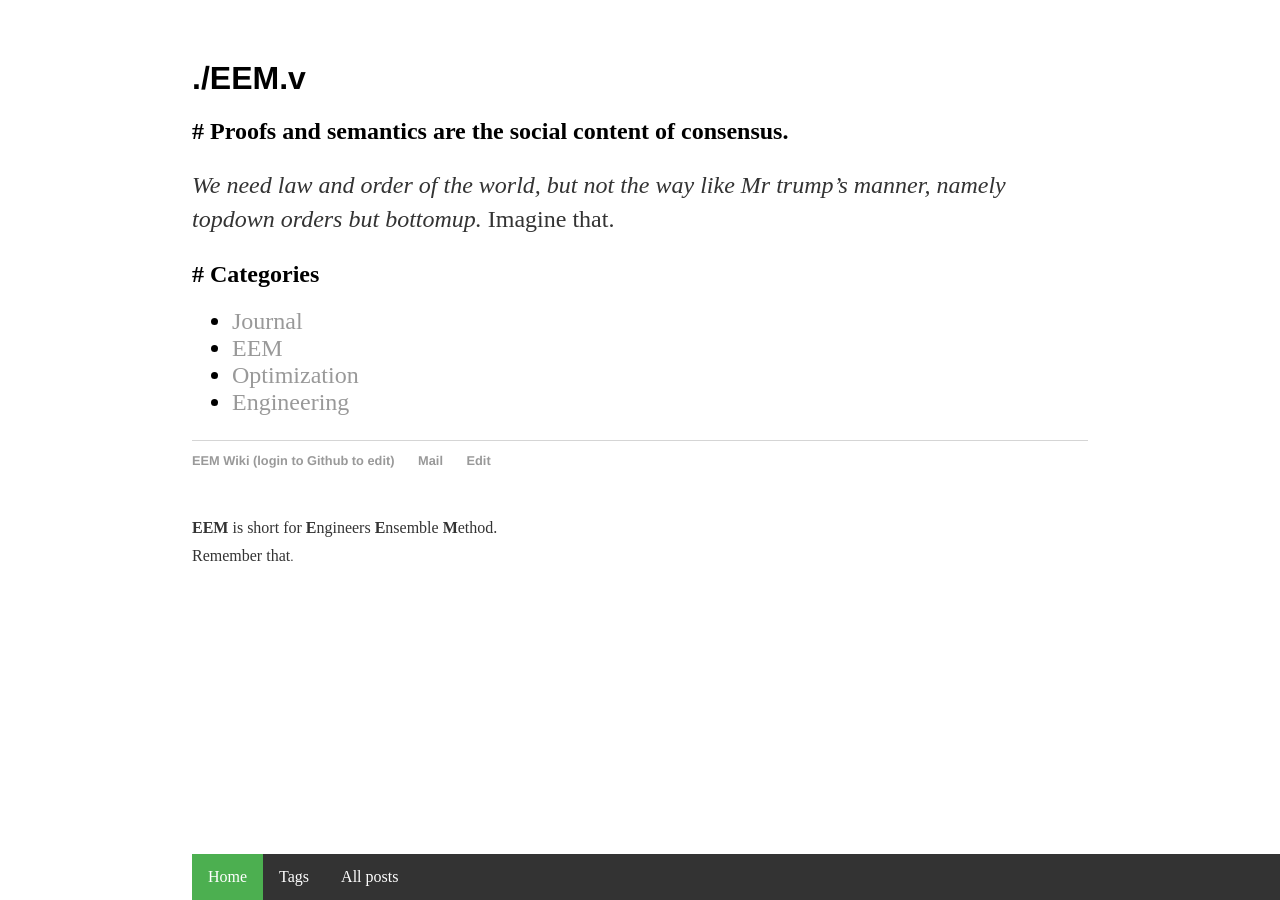
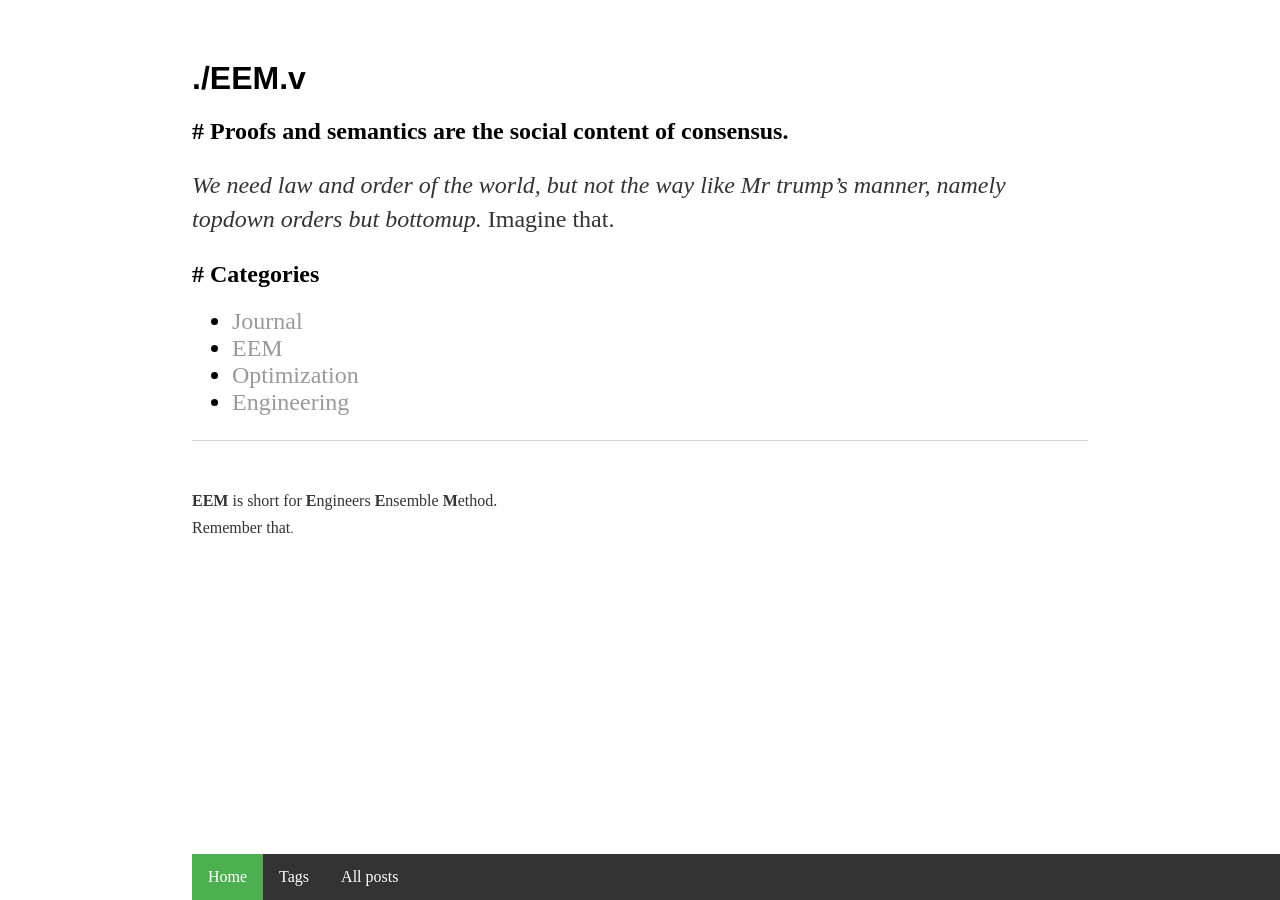
Before and after one commit to takasimiz/bak-github.io, a Jekyll site: the page built from index.html, in a window 1280 px wide. Built offline with Jekyll 4.4.1, drawn with Linux system fonts in a browser that asks for light colours.

Commit message:
Update default.html

```diff
--- a/_layouts/default.html
+++ b/_layouts/default.html
@@ -12,8 +12,11 @@
   <li><a class="active" href="/">Home</a></li>
   <li><a href="/post/tags">Tags</a></li>
   <li><a href="/post">All posts</a></li>
+  <li style="float:right"><a href="https://github.com/STakashimizu/EEM/wiki">Wiki</a></li>
+  <li style="float:right"><a href="mailto:kor19952006@gmail.com">Mail</a></li>
+  <li style="float:right"><a href="https://github.com/STakashimizu/STakashimizu.github.io/tree/master/_posts">Edit</a></li>
 </ul>
-			</bar>
+</bar>
 
 <!-- 			<nav>
 	    		<ul>
@@ -30,12 +33,12 @@
 			</div><!-- /.container -->
     			<footer>
 <!-- 				<hr> -->
-	    		<ul>
+<!-- 	    		<ul>
         			<li><a href="https://github.com/STakashimizu/EEM/wiki">EEM Wiki (login to Github to edit)</a></li>
 	        		<li><a href="mailto:kor19952006@gmail.com">Mail</a></li>
 				<li><a href="https://github.com/STakashimizu/STakashimizu.github.io/tree/master/_posts">Edit</a></li>
 			</ul>
-
+				 -->
 <p />
 			<br /><small><strong>EEM</strong> is short for <strong>E</strong>ngineers <strong>E</strong>nsemble
 		<strong>M</strong>ethod.<br />Remember that<small>.
```
